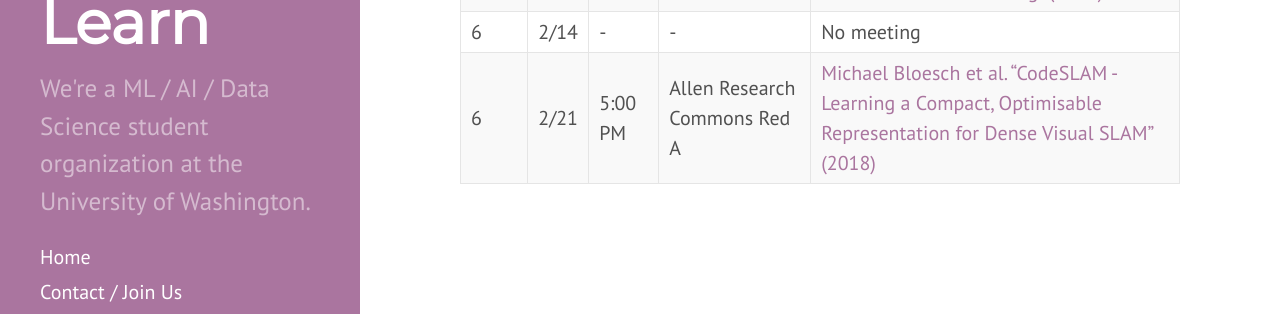
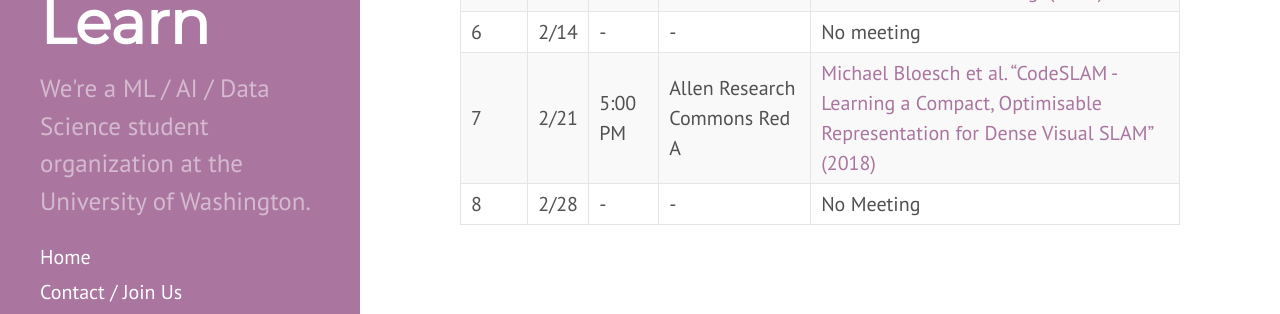
Before and after one commit to MachinesWhoLearn/machineswholearn.github.io, a Jekyll site: the page built from mwl_reading_group.md, in a window 1280 px wide and 1298 px high. Shown: the part 913-1227 px from the top of the window. Built offline with Jekyll 4.4.1, drawn with Linux system fonts in a browser that asks for light colours.

Commit message:
Update mwl_reading_group.md

```diff
--- a/mwl_reading_group.md
+++ b/mwl_reading_group.md
@@ -19,4 +19,5 @@ or two people assigned to lead a discussion about the readings.
 | 4 | 1/31 | 5:00 PM | Allen Research Commons Red A | [Yujia Bao et al. "Deriving Machine Attention from Human Rationales" (2018)](https://arxiv.org/abs/1808.09367) |
 | 5 | 2/07 | 5:00 PM | Allen Research Commons Red A | [John Schulman et al. "Motion planning with sequential convex optimization and convex collision checking" (2014)](https://people.eecs.berkeley.edu/~pabbeel/papers/2014-IJRR-trajopt.pdf) |
 | 6 | 2/14 | - | - | No meeting |
-| 6 | 2/21 | 5:00 PM | Allen Research Commons Red A | [Michael Bloesch et al. "CodeSLAM - Learning a Compact, Optimisable Representation for Dense Visual SLAM" (2018)](https://arxiv.org/abs/1804.00874) |
+| 7 | 2/21 | 5:00 PM | Allen Research Commons Red A | [Michael Bloesch et al. "CodeSLAM - Learning a Compact, Optimisable Representation for Dense Visual SLAM" (2018)](https://arxiv.org/abs/1804.00874) |
+| 8 | 2/28 | - | - | No Meeting |
```
